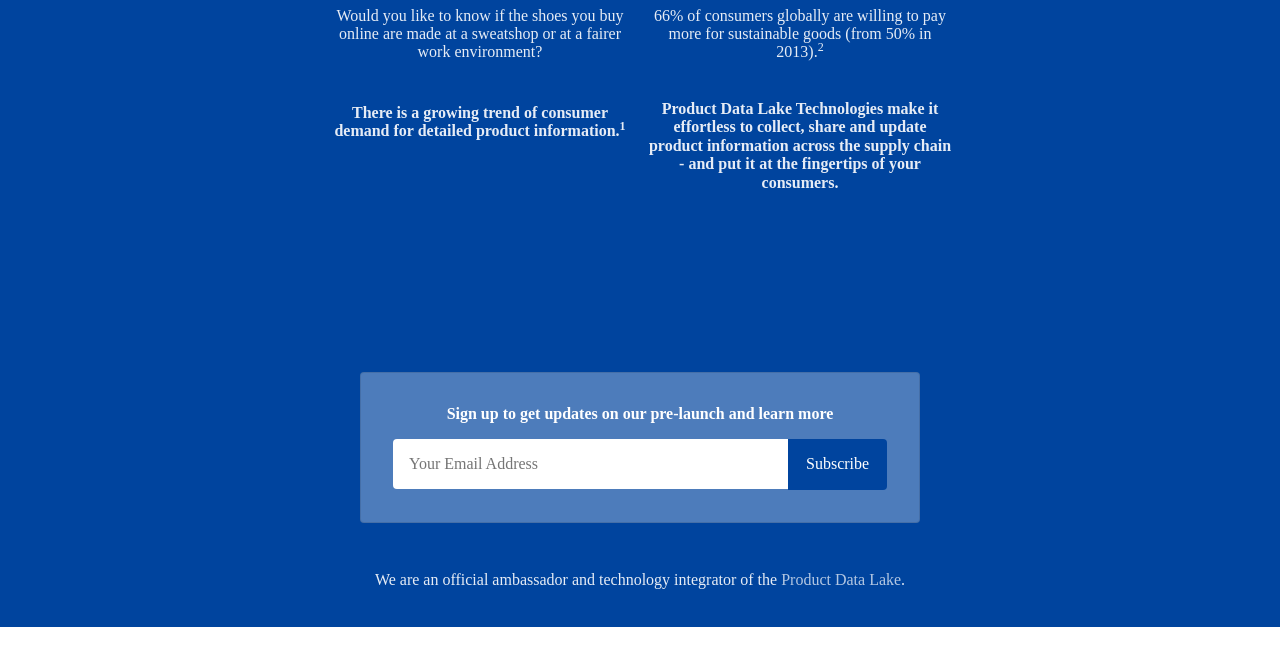
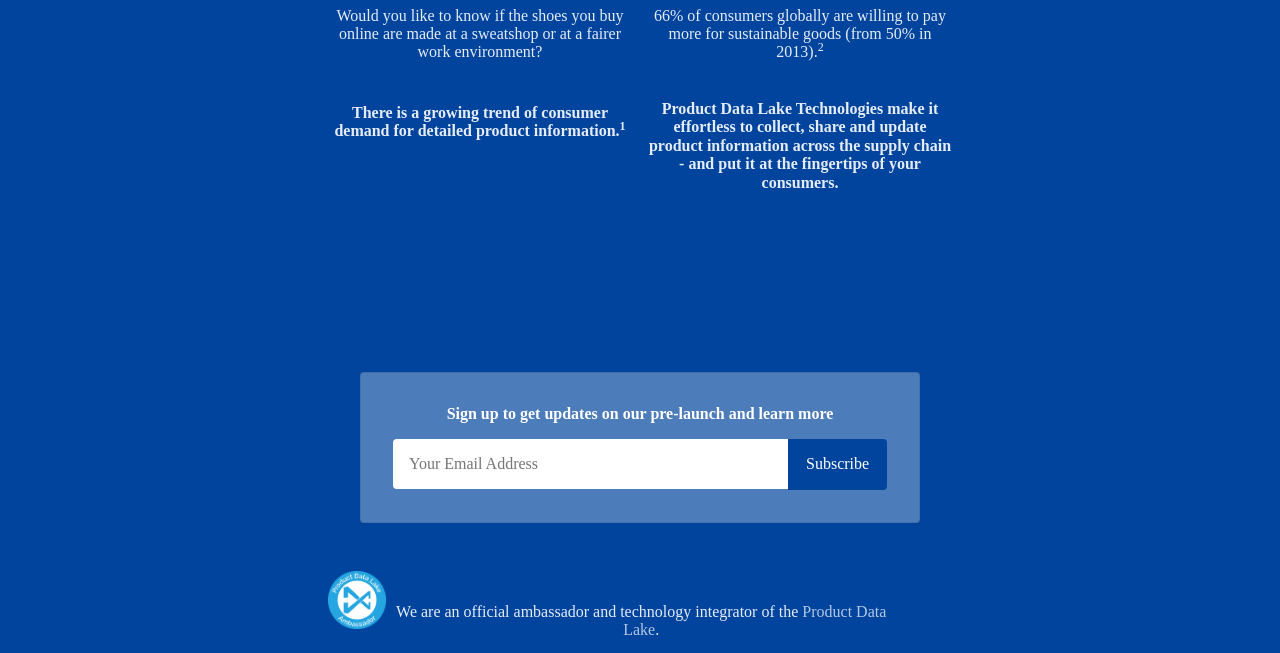
Before and after one commit to mairabay/pdltech-website, a plain HTML site: page index.html in a window 1280 px wide. Shown: the part 1182-1835 px from the top of the page. Drawn offline with nearby package versions, Linux system fonts and the light colour scheme.

Commit message:
Added ambassador badge

```diff
--- a/index.html
+++ b/index.html
@@ -121,7 +121,14 @@
 	  <div class="fl w-25 tc pv2">
 	  </div>
 	  <div class="fl w-50 tc pv2 white-90 ph2">
-	  We are an official ambassador and technology integrator of the <a href="http://productdatalake.com" class="hover-light-blue no-underline white-70">Product Data Lake</a>.
+	  	<div class="flex flex-column flex-row-ns">
+        <div class="pr1-ns mb4 w-100 w-10-ns">
+          <img src="PDLAmbassadorBadgeSmall.png" class="db" alt="Product Data Lake Ambassador badge">
+        </div>
+        <div class="w-100 w-90-ns ph5 pv4 pl1-ns">
+        	We are an official ambassador and technology integrator of the <a href="http://productdatalake.com" class="hover-light-blue no-underline white-70">Product Data Lake</a>.
+        </div>
+      </div>
 	  </div>
 	  <!--div class="fl w-25 tc pv2 white-90 ph2">
 	  </div-->
```
Also changed, not shown: PDLAmbassadorBadgeSmall.png (added).
